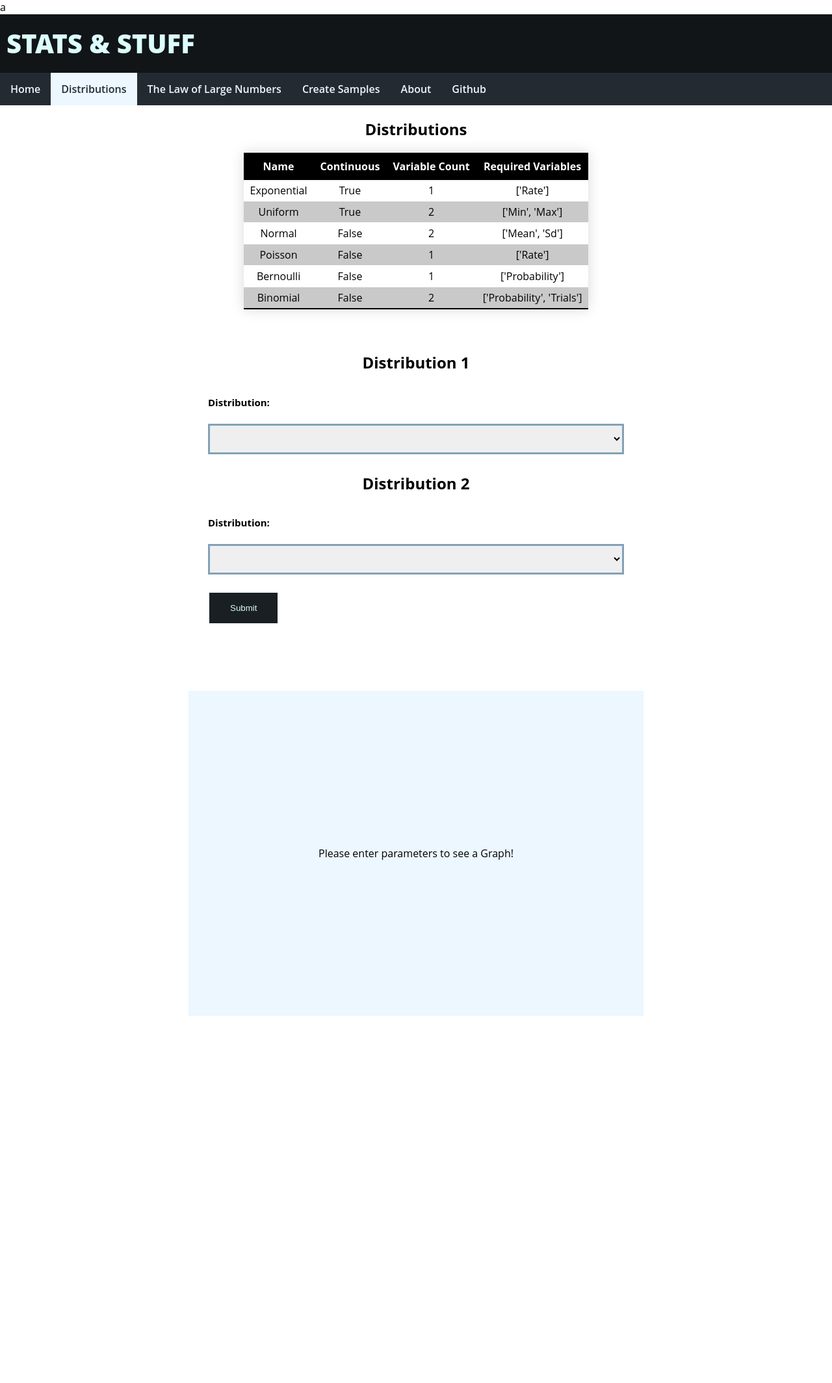
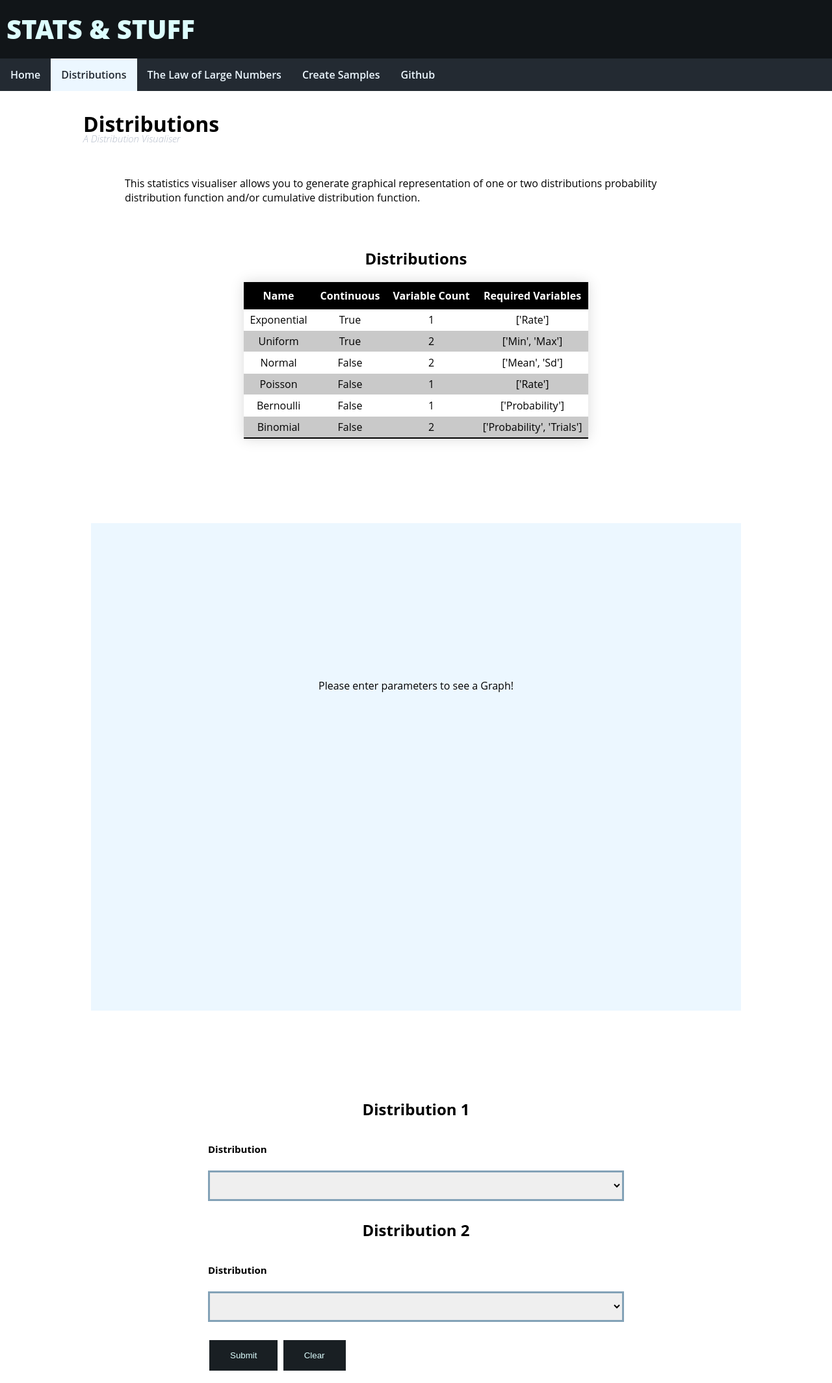
Before and after one commit to ltptnt/StatSite, a Django app: page /statVisualiser/distributions in a window 1280 px wide. Shown: the whole page at 65% size. Before the commit the page ends 1563 px from the top, so only its background shows below. Run offline with Django 4.2, Linux system fonts and the light colour scheme; data comes from the database, SQL or seed files in the repository.

Commit message:
made prettier

```diff
--- a/statVisualiser/forms.py
+++ b/statVisualiser/forms.py
@@ -1,11 +1,18 @@
 from django import forms
+
+import statVisualiser.models
 from .models import Distribution
 import json
-from django.core.exceptions import ValidationError
 
 
 class DistributionSelect(forms.Form):
-    Type = forms.ModelChoiceField(label='Distribution', queryset=Distribution.objects.all(), required=True, blank=False, empty_label='')
+    Outputs = (
+        ("pdf", "Probability density function"),
+        ("cdf", "cumulative distribution function"),
+    )
+
+    Type = forms.ModelChoiceField(label='Distribution', queryset=Distribution.objects.all(), required=False,
+                                  empty_label='')
     Rate = forms.FloatField(label='Rate', required=False)
     Min = forms.FloatField(label='Minimum Value', required=False)
     Max = forms.FloatField(label='Maximum Value', required=False)
@@ -13,20 +20,27 @@ class DistributionSelect(forms.Form):
     Sd = forms.FloatField(label='Standard Deviation', required=False)
     Probability = forms.FloatField(label='Probability', min_value=0, max_value=1, required=False)
     Trials = forms.IntegerField(label='Trials', min_value=0, required=False)
+    Output = forms.MultipleChoiceField(label='', widget=forms.CheckboxSelectMultiple,
+                                       choices=Outputs, required=False)
 
+    def get_data(self) -> dict[str, float] | dict[str, int] | None:
+        data = dict()
+        try:
+            dist = self.cleaned_data.get("Type")
+            stored_info = Distribution.objects.get(name=dist)
+        except statVisualiser.models.Distribution.DoesNotExist:
+            return None
 
-    def get_data(self) -> dict[str, float] | dict[str, int]:
-        data = dict()
-        dist = self.cleaned_data.get("Type")
-        stored_info = Distribution.objects.get(name=dist)
         required_variables = json.loads(json.dumps(stored_info.required_variable_names))
 
         for variable in required_variables:
-            if self.cleaned_data.get(variable) == None:
-                raise ValidationError('Please input a value for ' + variable)
-            data[variable] = self.cleaned_data.get(variable)
+            if self.cleaned_data.get(variable) is None:
+                data[variable] = ''
+            else:
+                data[variable] = self.cleaned_data.get(variable)
 
         return data
+
 
 class NormalApproximation(forms.Form):
     min_trials = forms.IntegerField(initial=10)
@@ -34,16 +48,19 @@ class NormalApproximation(forms.Form):
     step = forms.IntegerField(initial=10)
     probability = forms.FloatField(initial=0.5, min_value=0, max_value=1)
 
+
 class PoissonApproximation(forms.Form):
     min_trials = forms.IntegerField(initial=10)
     max_trials = forms.IntegerField(initial=100)
     step = forms.IntegerField(initial=10)
     mean = forms.FloatField(initial=4)
 
+
 class DatasetParams(forms.Form):
     n_trials = forms.IntegerField(label="Number of Trials")
     std_error = forms.FloatField(label="Standard Error Term (optional)", initial=0, required=False)
     convolution = forms.BooleanField(label="Plot the Convolution?", initial=True, required=False)
 
+
 class CustomData(forms.Form):
     custom_data = forms.FileField(required=False)
--- a/statVisualiser/static/statVisualiser/styles.css
+++ b/statVisualiser/static/statVisualiser/styles.css
@@ -132,6 +132,7 @@ h1, h2, h3, h4, h5, h6 {
 .picker {
     margin: auto;
     padding-top: 15px;
+    padding-bottom: 15px;
     text-align: left;
     width: 50%;
     display: table;
@@ -174,18 +175,21 @@ input[type=submit] {
 .graph {
     text-align: center;
     width: fit-content;
-    height: 500px;
+    height: fit-content;
     margin: auto;
+}
+
+#graph {
+    z-index: -1;
 }
 
 #blank_graph {
     line-height: 500px;
-    width: 700px;
-    height: 500px;
+    width: 1000px;
+    height: 750px;
     background-color: #ECF7FF;
     text-align: center;
-    margin-bottom: 100px;
-    margin-top: 100px;
+    margin: 100px auto;
 }
 
 
@@ -212,10 +216,59 @@ input[type=submit] {
 .navbar {
     padding-bottom: 0;
     top: 0;
-    position: sticky;
-    position: -webkit-sticky /* For silly safari */ ;
 }
 
 .text {
     width: 200px;
 }
+
+/* Messages */
+.messages {
+    top: 46px;
+    position: -webkit-sticky; /* Safari */
+    position: sticky;
+    overflow: hidden;
+    float: left;
+    width: 100%;
+    margin: auto;
+    text-align: center;
+    place-content: center;
+    padding-bottom: 50px;
+}
+
+.alert {
+    padding: 15px;
+    color: white;
+    opacity: 1;
+    transition: opacity 0.6s;
+    width: 98%;
+    text-align: left;
+    margin: 5px auto;
+}
+
+.success {
+    background-color: #04AA6D;
+}
+
+.info {
+    background-color: #2196F3;
+}
+
+.warning {
+    background-color: #ffa600
+}
+
+.error {
+    background-color: #ff0000;
+}
+
+.alert_close {
+  margin-left: 15px;
+  color: white;
+  font-weight: bold;
+  float: right;
+  font-size: 22px;
+  line-height: 20px;
+  cursor: pointer;
+  transition: 0.3s;
+}
--- a/statVisualiser/templates/statVisualiser/distributions.html
+++ b/statVisualiser/templates/statVisualiser/distributions.html
@@ -6,9 +6,8 @@
         <meta name="viewport" content="width=device-width, initial-scale=1, shrink-to-fit=no">
         <title>Statistics Simulator</title>
         <link rel="stylesheet" href="{% static 'statVisualiser/styles.css' %}">
-a
     </head>
-    <body>
+    <div>
         <div class="title_bar">
             <h1>  Stats & Stuff</h1>
         </div>
@@ -18,10 +17,27 @@ a
                 <li><a class="active" href="/statVisualiser/distributions">Distributions</a></li>
                 <li><a href="/statVisualiser/largeNumbers">The Law of Large Numbers</a></li>
                 <li><a href="/statVisualiser/generatingSamples">Create Samples</a></li>
-                <li><a href="/statVisualiser/about">About</a></li>
                 <li><a href="https://github.com/ltptnt/StatSite">Github</a></li>
 
             </ul>
+        </div>
+        <div class="messages">
+            {% for message in messages %}
+                <div class="{{ message.tags }}">
+                    <span class="alert_close">&times;</span>
+                    {{ message }}
+                </div>
+            {% endfor %}
+        </div>
+        <div class="page_title">
+            <h1>Distributions</h1>
+            <h2>A Distribution Visualiser</h2>
+        </div>
+        <div class="blurb">
+            <p>
+                This statistics visualiser allows you to generate graphical representation of one or two distributions
+                probability distribution function and/or cumulative distribution function.
+            </p>
         </div>
         <div class="database">
             <h2 class="centered">Distributions</h2>
@@ -47,34 +63,24 @@ a
             </table>
         </div>
 
-
-
-        <div class = "picker">
-            <form method="post">
-                {% csrf_token %}
-                <div class="row">
-                    <div class="column">
-                       <h2 class="centered">Distribution 1</h2>
-                {{ picker1.as_p }}
-
-                    </div>
-                    <div class="column">
-                    <h2 class="centered">Distribution 2</h2>
-                {{ picker2.as_p }}
-                    </div>
-
-                </div>
-
-
-                <input class="centered" type="submit" value="Submit">
-            </form>
-        </div>
         <div class="graph">
             {% if graph %}
                 {{ graph|safe }}
             {% else %}
                 <div id="blank_graph">Please enter parameters to see a Graph!</div>
             {% endif %}
+        </div>
+
+        <div class = "picker">
+            <form method="post">
+                {% csrf_token %}
+                <h2 class="centered">Distribution 1</h2>
+                {{ picker1.as_p }}
+                <h2 class="centered">Distribution 2</h2>
+                {{ picker2.as_p }}
+                <input class="centered" type="submit" name="submit" value="Submit">
+                <input class="centered" type="submit" name="clear" value="Clear">
+            </form>
         </div>
 
         <script type="text/javascript">
@@ -95,10 +101,11 @@ a
             document.getElementById('picker'+id+'-Probability').style.display = 'none';
             document.getElementById('picker'+id+'-Trials').style.display = 'none';
             document.getElementById('picker'+id+'-Sd').style.display = 'none';
+            document.getElementById('picker'+id+'-Output').style.display = 'none';
 
             let labels = document.getElementsByTagName('label');
             for(let i = 0; i < labels.length; i++ ) {
-                if (labels[i].htmlFor.includes('picker'+id) && !labels[i].htmlFor.includes('Type')) {
+                if (labels[i].htmlFor.includes('picker'+id) && !(labels[i].htmlFor.includes('Type'))) {
                     labels[i].style.display = 'none'
                 }
             }
@@ -106,27 +113,38 @@ a
         function Hide(id) {
             HideAll(id);
             let name = document.getElementById('picker' + id + '-Type').options[document.getElementById('picker' + id + '-Type').selectedIndex].innerHTML
+            if (name !== '') {
                 const list = JSON.parse(document.getElementById(name).innerHTML.replace(/'/g, '"'));
                 let labels = document.getElementsByTagName('label');
 
                 for (let i = 0; i < list.length; i++) {
                     for (let j = 0; j < labels.length; j++) {
-                    if (labels[j].htmlFor.includes('picker' + id + '-' +list[i])) {
+                        if (labels[j].htmlFor.includes('picker' + id + '-' + list[i]) || labels[j].htmlFor.includes('Output'))  {
                             labels[j].style.display = ''
                         }
                     }
                     document.getElementById('picker' + id + '-' + list[i]).style.display = '';
                 }
+                document.getElementById('picker' + id + '-Output').style.display = '';
+            }
         }
 
             window.onload = function() {
-                HideAll("1")
-                HideAll("2")
+                Picker1()
+                Picker2()
                 document.getElementById('picker1-Type').onchange = Picker1;
                 document.getElementById('picker2-Type').onchange = Picker2;
 
+                let close = document.getElementsByClassName("alert_close");
+                for (let i = 0; i < close.length; i++) {
+                    close[i].onclick = function(){
+                        let div = this.parentElement;
+                        div.style.opacity = "0";
+                        setTimeout(function(){ div.style.display = "none"; }, 600);
+                    }
+                    setTimeout(function(){close[i].click()}, 10000)
+                 }
             };
-
         </script>
     </body>
 </html>
--- a/statVisualiser/views.py
+++ b/statVisualiser/views.py
@@ -1,9 +1,9 @@
-import numpy as np
 from django.http import HttpResponse
 from django.template import loader
 from .forms import *
 from .util.distributions import *
 from .util import largenumbers as ln
+from django.contrib import messages
 import csv
 
 
@@ -14,8 +14,8 @@ def index(request):
 
 
 def distributions(request):
-    dist_one_select = DistributionSelect(auto_id=True, prefix='picker1')
-    dist_two_select = DistributionSelect(auto_id=True, prefix='picker2')
+    dist_one_select = DistributionSelect(auto_id=True, prefix='picker1', label_suffix='')
+    dist_two_select = DistributionSelect(auto_id=True, prefix='picker2', label_suffix='')
     dist_table = Distribution.objects.all().values()
     template = loader.get_template('statVisualiser/distributions.html')
 
@@ -26,34 +26,95 @@ def distributions(request):
         'graph': None
     }
 
-    if request.method == "POST":
-        pick_one = DistributionSelect(request.POST, prefix='picker1', label_suffix='')
-        pick_two = DistributionSelect(request.POST, prefix='picker2', label_suffix='')
+    if request.method == "POST" and 'submit' in request.POST:
+        dist_one_select = DistributionSelect(request.POST, auto_id=True, prefix='picker1', label_suffix='')
+        dist_two_select = DistributionSelect(request.POST, auto_id=True, prefix='picker2', label_suffix='')
+        context['picker1'] = dist_one_select
+        context['picker2'] = dist_two_select
 
-        if pick_one.is_valid() and pick_two.is_valid():
+        if dist_one_select.is_valid() and dist_two_select.is_valid():
+            messages_text = []
+
+            data1 = dist_one_select.get_data()
+            data2 = dist_two_select.get_data()
+
+            if data1 is None:
+                messages_text.append("ERROR: Please select a distribution!")
+            else:
+                for key, value in data1.items():
+                    if value == '':
+                        messages_text.append("ERROR: No Value for {key_name} in Distribution 1!".format(key_name=key))
+
+                if len(dist_two_select.cleaned_data.get('Output')) == 0:
+                    messages.warning(request, "WARN: You did not select a PDF or CDF for distribution 1.",
+                                     extra_tags='alert')
+
+                if data2 is not None:
+                    for key, value in data2.items():
+                        if value == '':
+                            messages_text.append(
+                                "ERROR: No Value for {key_name} in Distribution 2!".format(key_name=key))
+
+                    if len(dist_two_select.cleaned_data.get('Output')) == 0:
+                        messages.warning(request, "WARN: You did not select a PDF or CDF for distribution 2.",
+                                         extra_tags='alert')
+
+            if len(messages_text) == 0:
+                a = dist_selector(dist_one_select)
+                b = dist_selector(dist_two_select)
+                graph_count = len(dist_one_select.cleaned_data.get('Output')) + len(
+                    dist_two_select.cleaned_data.get('Output'))
+
+                if graph_count == 1:
+                    fig = make_subplots(rows=1, cols=1, subplot_titles= '')
+                else:
+                    fig = make_subplots(rows=round((graph_count + 1) / 2), cols=2, subplot_titles=[' ', ' ', ' ', ' '])
+                count = 1
+                titles = []
+                for value in dist_one_select.cleaned_data.get('Output'):
+                    if str(value) == 'pdf':
+                        print("1")
+                        a.graph_pdf(0, 10, fig=fig, geom=(int((count + 1) / 2), 2 - (count % 2)), titles=True)
+                        titles.append("PDF of " + str(a))
+                    elif str(value) == 'cdf':
+                        print("2")
+                        a.graph_cdf(0, 10, fig=fig, geom=(int((count + 1) / 2), 2 - (count % 2)), titles=True)
+                        titles.append("CDF of " + str(a))
+                    count += 1
+
+
+                for values in dist_two_select.cleaned_data.get('Output'):
+                    if str(values) == 'pdf':
+                        b.graph_pdf(0, 10, fig=fig, geom=(round((count + 1) / 2), 2 - (count % 2)), titles=True)
+                        titles.append("PDF of " + str(b))
+                    elif str(values) == 'cdf':
+                        b.graph_cdf(0, 10, fig=fig, geom=(round((count + 1) / 2), 2 - (count % 2)), titles=True)
+                        titles.append("CDF of " + str(b))
+                    count += 1
+
+                count = 0
+                for label in titles:
+                    fig.layout.annotations[count].update(text=str(label))
+                    count += 1
+
+                context['graph'] = fig.to_html(full_html=False, default_height=750, default_width=1000,
+                                               div_id='graph')
+
+            else:
+                for text in messages_text:
+                    messages.error(request, text, extra_tags='alert')
+
             # Figure form: choose whether pdf or cdf, with the choice append a title to a list.
             # This list will be the subplot_titles argument in make_subplots
-            # Titles each plot dynamically
+            # Titles each plot dynamicallyprin
             # Form also requires for the pdf, cdf:
             # min, max values to plot over.
             # If they want to make more than one graph, requires a geometry argument
-
-            a = dist_selector(pick_one)
-            b = dist_selector(pick_two)
-            fig = make_subplots(rows=2, cols=2, subplot_titles=[str(a), str(b), str(a), str(b)])
-            a.graph_pdf(0, 10, fig=fig, geom=(1, 2), titles=True)
-            b.graph_pdf(0, 10, fig=fig, geom=(2, 1), titles=True)
-            a.graph_cdf(0, 10, fig=fig, geom=(1, 1))
-            b.graph_cdf(0, 10, fig=fig, geom=(2, 2))
-            context['graph'] = fig.to_html(full_html=False, default_height=500, default_width=700)
-
     return HttpResponse(template.render(context, request))
 
 
 def dist_selector(picker: DistributionSelect) -> Variable | None:
     data = picker.get_data()
-    print(type(data))
-    print(data)
     match str(picker.cleaned_data.get('Type')):
         case 'Exponential':
             return Exponential(data.get('Rate', 0))
@@ -163,20 +224,17 @@ def generating_samples(request):
             fig2 = dataset_plots(var2, dataset2)
             context['graph2'] = fig2.to_html(full_html=False, default_height=700, default_width=700)
 
-        if data1.is_valid() and data2.is_valid() and data1.cleaned_data.get("convolution") and data2.cleaned_data.get("convolution"):
+        if data1.is_valid() and data2.is_valid() and data1.cleaned_data.get("convolution") and data2.cleaned_data.get(
+                "convolution"):
             print("yes")
             conv_fig = graph_density_product(dataset1, dataset2)
             context['graph3'] = conv_fig.to_html(full_html=False, default_height=700, default_width=700)
         else:
             print(data1.data.get("convolution"), data2.data.get("convolution"))
 
-        #Add the downloadable data
-
-
+        # Add the downloadable data
 
     return HttpResponse(template.render(context, request))
-
-
 
 
 def about(request):
```
Lines whose indentation alone changed are shown as unchanged.
